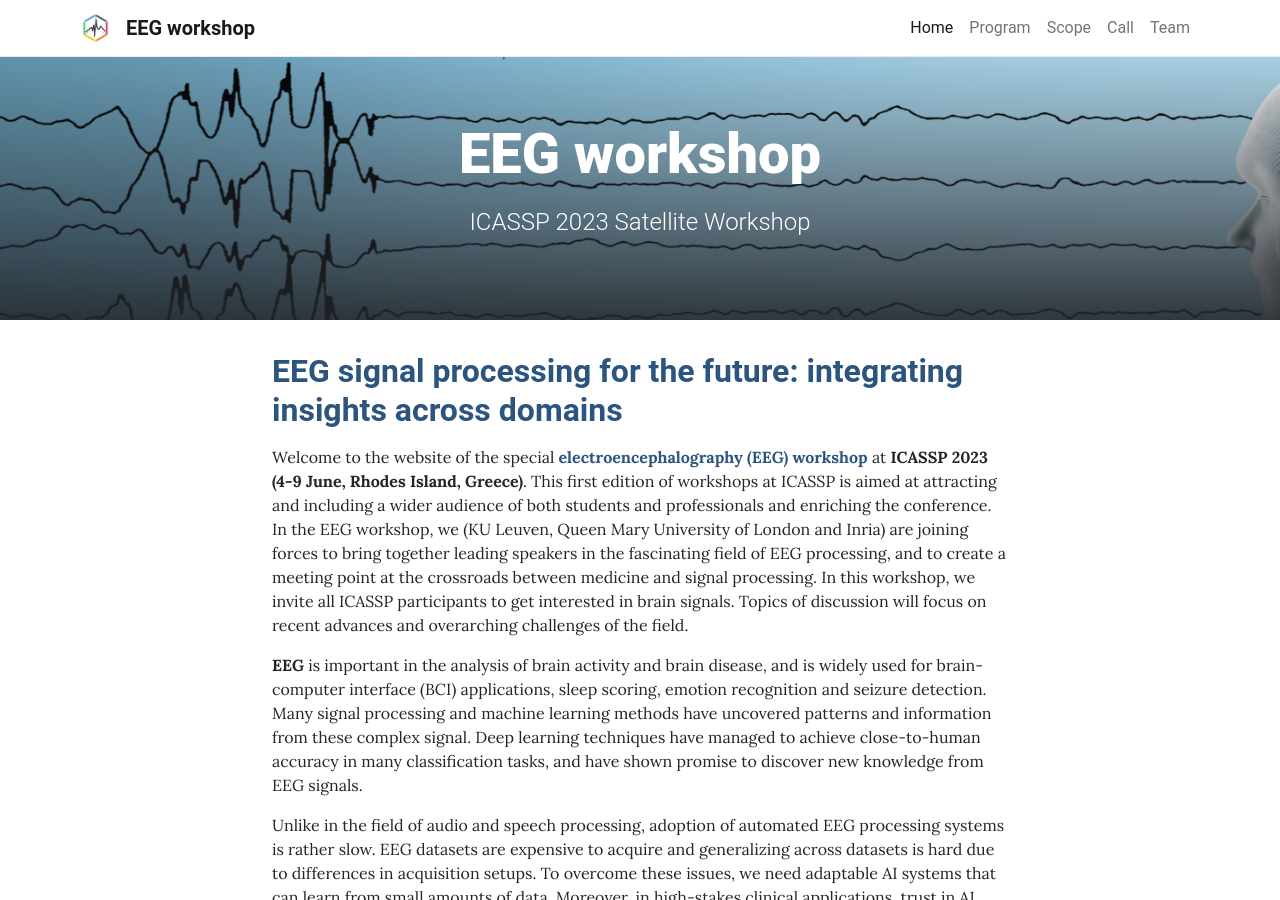
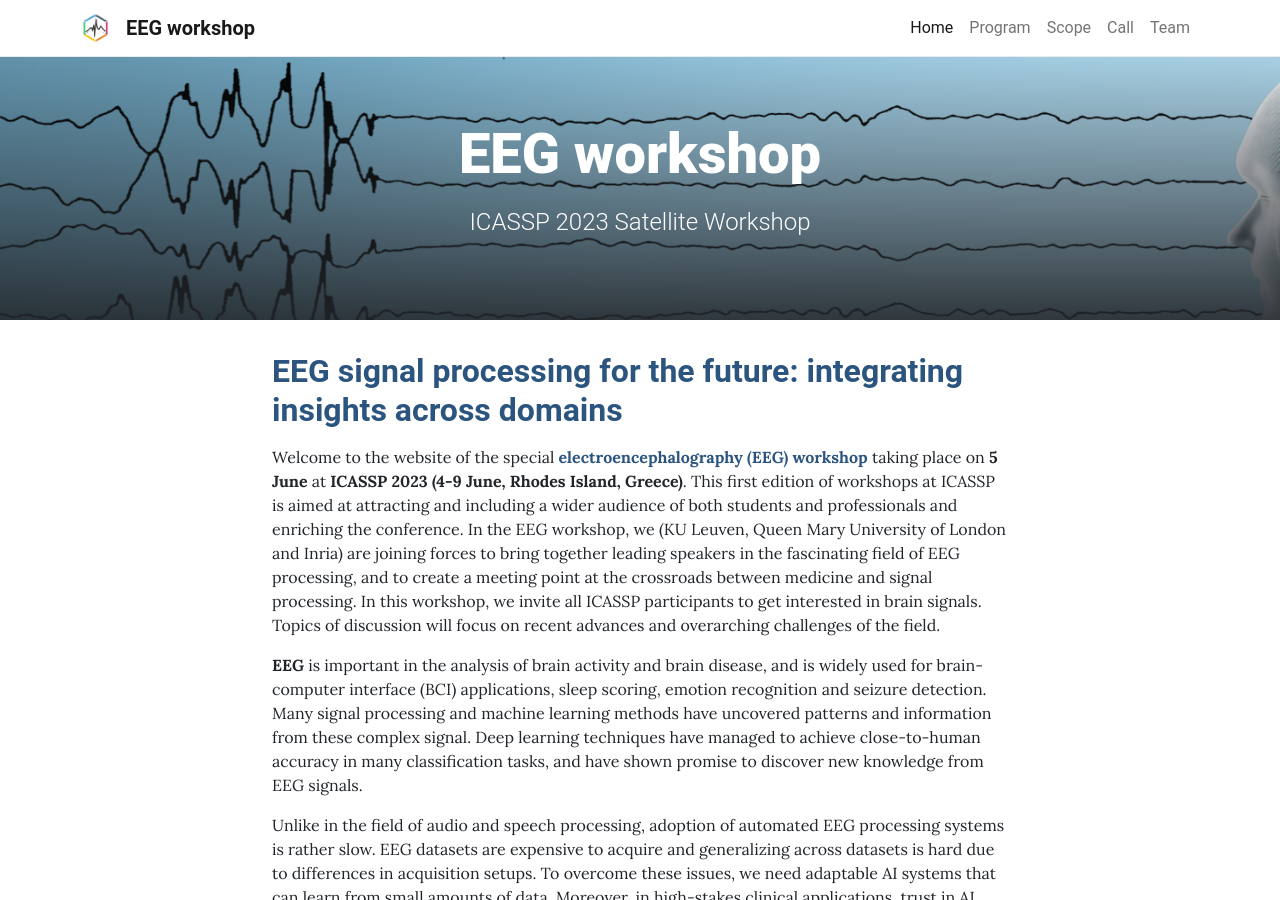
Before and after one commit to biomedepi/eegworkshop, a Jekyll site: the page built from pages/home.md, in a window 1280 px wide and 900 px high. Built offline with Jekyll 4.4.1, drawn with Linux system fonts in a browser that asks for light colours.

Commit message:
Update home.md

```diff
--- a/pages/home.md
+++ b/pages/home.md
@@ -9,7 +9,7 @@ permalink: /
 
 ## **<span style="color:#2B547E">EEG signal processing for the future: integrating insights across domains</span>**
 
-Welcome to the website of the special **<span style="color:#2B547E">electroencephalography (EEG) workshop</span>** at **ICASSP 2023 (4-9 June, Rhodes Island, Greece)**. This first edition of workshops at ICASSP is aimed at attracting and including a wider audience of both students and professionals and enriching the conference. In the EEG workshop, we (KU Leuven, Queen Mary University of London and Inria) are joining forces to bring together leading speakers in the fascinating field of EEG processing, and to create a meeting point at the crossroads between medicine and signal processing. In this workshop, we invite all ICASSP participants to get interested in brain signals. Topics of discussion will focus on recent advances and overarching challenges of the field.
+Welcome to the website of the special **<span style="color:#2B547E">electroencephalography (EEG) workshop</span>** taking place on **5 June** at **ICASSP 2023 (4-9 June, Rhodes Island, Greece)**. This first edition of workshops at ICASSP is aimed at attracting and including a wider audience of both students and professionals and enriching the conference. In the EEG workshop, we (KU Leuven, Queen Mary University of London and Inria) are joining forces to bring together leading speakers in the fascinating field of EEG processing, and to create a meeting point at the crossroads between medicine and signal processing. In this workshop, we invite all ICASSP participants to get interested in brain signals. Topics of discussion will focus on recent advances and overarching challenges of the field.
 
 
 [//]: <> By bringing more attention to this fascinating topic at ICASSP 2023, this workshop will drive new interest and momentum in the field of EEG signal processing.
```
